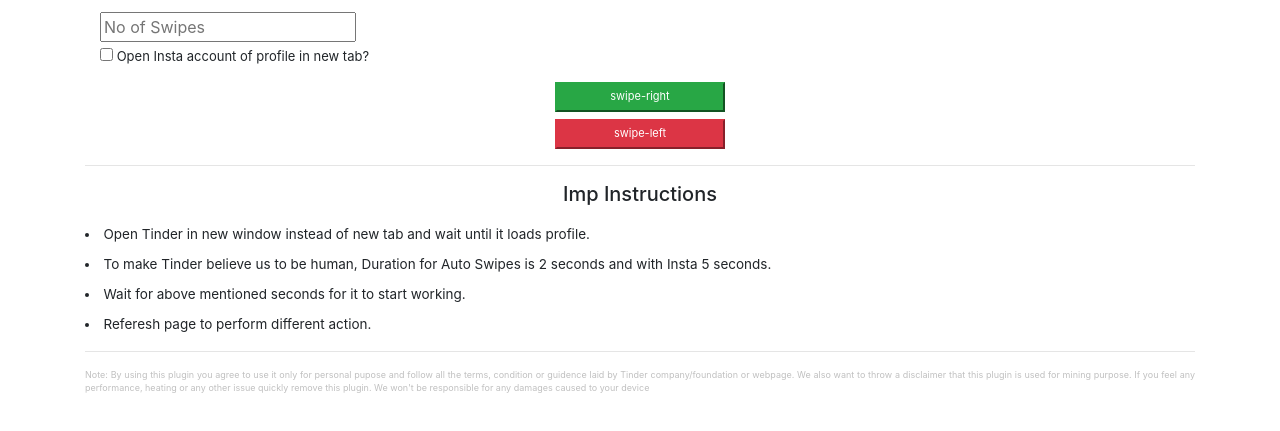
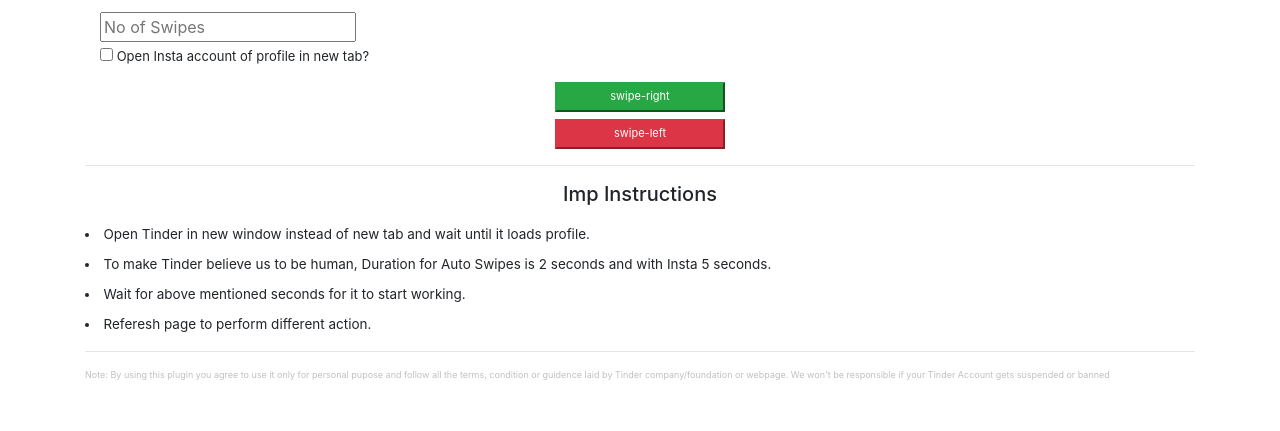
Before and after one commit to irohitb/tinderswipe, a browser extension: page index.html in a window 1280 px wide. Shown: the part 107-538 px from the top of the page. Drawn offline with Linux system fonts and the light colour scheme.

Commit message:
Update index.html

```diff
--- a/index.html
+++ b/index.html
@@ -34,7 +34,7 @@
       </div>
         </div>
         <hr>
-        <p class="custermt text-justify">Note: By using this plugin you agree to use it only for personal pupose and follow all the terms, condition or guidence laid by Tinder company/foundation or webpage. We also want to throw a disclaimer that this plugin is used for mining purpose. If you feel any performance, heating or any other issue quickly remove this plugin. We won't be responsible for any damages caused to your device</p>
+        <p class="custermt text-justify">Note: By using this plugin you agree to use it only for personal pupose and follow all the terms, condition or guidence laid by Tinder company/foundation or webpage. We won't be responsible if your Tinder Account gets suspended or banned</p>
     </div>
 
   <!-- Scripts -->
```
